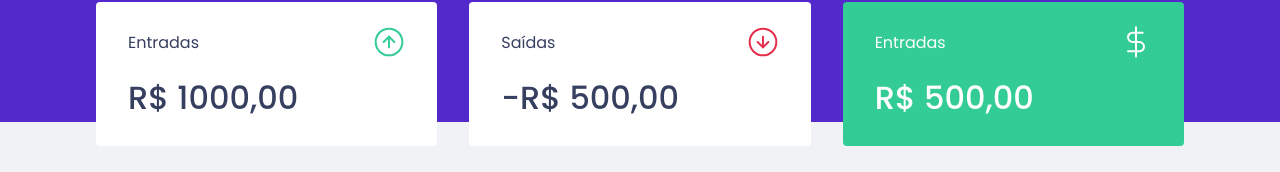
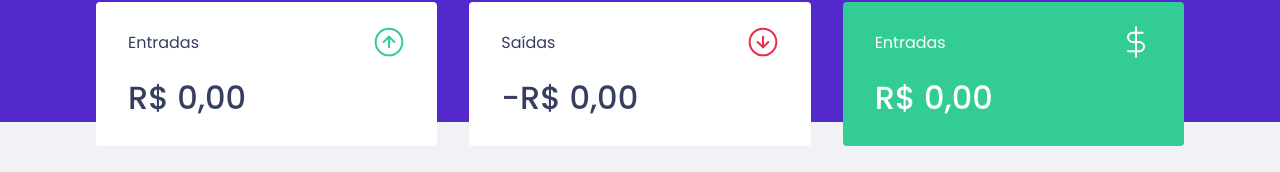
Before and after one commit to rodrigoandradebcc/dtmoney, a React (Create React App) app: page / in a window 1280 px wide. Shown: the part 118-290 px from the top of the page. Built offline with nearby package versions, Linux system fonts and the light colour scheme; no server answers; what miragejs would draw is missing.

Commit message:
Calculando resumo

```diff
--- a/src/components/NewTransactionModal/index.tsx
+++ b/src/components/NewTransactionModal/index.tsx
@@ -1,9 +1,8 @@
-import { FormEvent, useState, useContext } from 'react';
+import { FormEvent, useContext, useState } from 'react';
 import Modal from 'react-modal';
 import closeImg from '../../assets/close.svg';
 import incomeImg from '../../assets/income.svg';
 import outcomeImg from '../../assets/outcome.svg';
-import { api } from '../../services/api';
 import { TransactionsContext } from '../../TransactionsContext';
 import { Container, RadioBox, TransactionTypeContainer } from './styles';
 
--- a/src/components/Summary/index.tsx
+++ b/src/components/Summary/index.tsx
@@ -9,7 +9,29 @@ import { Container } from './styles';
 export function Summary() {
   const { transactions } = useContext(TransactionsContext);
 
-  console.log(transactions)
+  // const totalDeposit = transactions.reduce((acc, transaction) => {
+  //   if(transaction.type === ' deposit'){
+  //     return acc + transaction.amount;
+  //   }
+
+  //   return acc;
+  // }, 0)
+
+  const sumary = transactions.reduce((acc, transaction) => {
+    if (transaction.type === 'deposit') {
+      acc.deposits += transaction.amount;
+      acc.total += transaction.amount;
+    } else {
+      acc.withdraw += transaction.amount;
+      acc.total -= transaction.amount;
+    }
+
+    return acc;
+  }, {
+    deposits: 0,
+    withdraw: 0,
+    total: 0,
+  })
 
   return (
     <Container>
@@ -19,21 +41,32 @@ export function Summary() {
           <p>Entradas</p>
           <img src={incomeImg} alt="Entradas" />
         </header>
-        <strong>R$ 1000,00</strong>
+        <strong>{new Intl.NumberFormat('pt-BR', {
+          style: 'currency',
+          currency: 'BRL'
+        }).format(sumary.deposits)}</strong>
       </div>
       <div>
         <header>
           <p>Saídas</p>
           <img src={outcomeImg} alt="Entradas" />
         </header>
-        <strong>-R$ 500,00</strong>
+        <strong>-
+        {new Intl.NumberFormat('pt-BR', {
+          style: 'currency',
+          currency: 'BRL'
+        }).format(sumary.withdraw)}
+        </strong>
       </div>
       <div className="highlight-background">
         <header>
           <p>Entradas</p>
           <img src={totalImg} alt="Total" />
         </header>
-        <strong>R$ 500,00</strong>
+        <strong>{new Intl.NumberFormat('pt-BR', {
+          style: 'currency',
+          currency: 'BRL'
+        }).format(sumary.total)}</strong>
       </div>
     </Container>
   );
```
